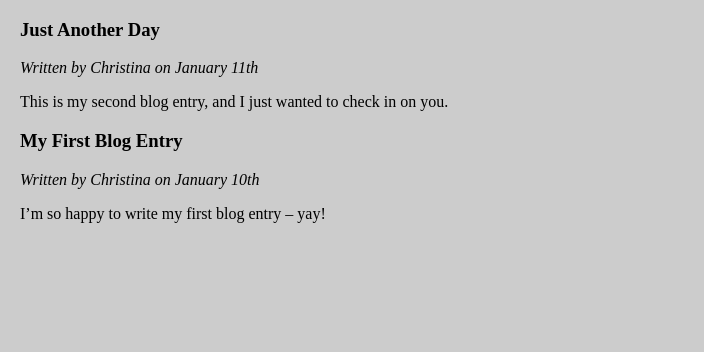
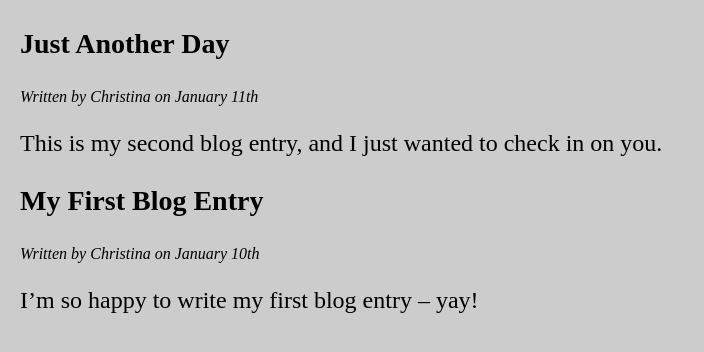
Before and after one commit to vKochanov78/SoftUni-HTML-and-CSS, a plain HTML site: page 01. Introduction to HTML & CSS/Exercise/12_PageContent/page-content.html in a window 1280 px wide. Shown: the whole page, without its empty margins (0-704 px from the left). Drawn offline with Linux system fonts and the light colour scheme.

Commit message:
Fixing exercise 12

```diff
--- a/01. Introduction to HTML & CSS/Exercise/12_PageContent/page-content.css
+++ b/01. Introduction to HTML & CSS/Exercise/12_PageContent/page-content.css
@@ -1,13 +1,13 @@
-header {
-    size: 28px;
+section article header h1 {
+    font-size: 28px;
 }
 
-p {
+section article header p {
     font-style: italic;
 }
 
-p {
-    size: 24px;
+.paragraph {
+    font-size: 24px;
 }
 
 body {
--- a/01. Introduction to HTML & CSS/Exercise/12_PageContent/page-content.html
+++ b/01. Introduction to HTML & CSS/Exercise/12_PageContent/page-content.html
@@ -13,14 +13,15 @@
                 <h1>Just Another Day</h1>
                 <p>Written by Christina on January 11th</p>
             </header>
-            This is my second blog entry, and I just wanted to check in on you.
+            <p class="paragraph">This is my second blog entry, and I just wanted to check in on you.</p>
         </article>
+
         <article>
             <header>
                 <h1>My First Blog Entry</h1>
                 <p>Written by Christina on January 10th</p>
             </header>
-            I’m so happy to write my first blog entry – yay!
+            <p class="paragraph">I’m so happy to write my first blog entry – yay!</p>
         </article>
     </section>
 </body>
```
